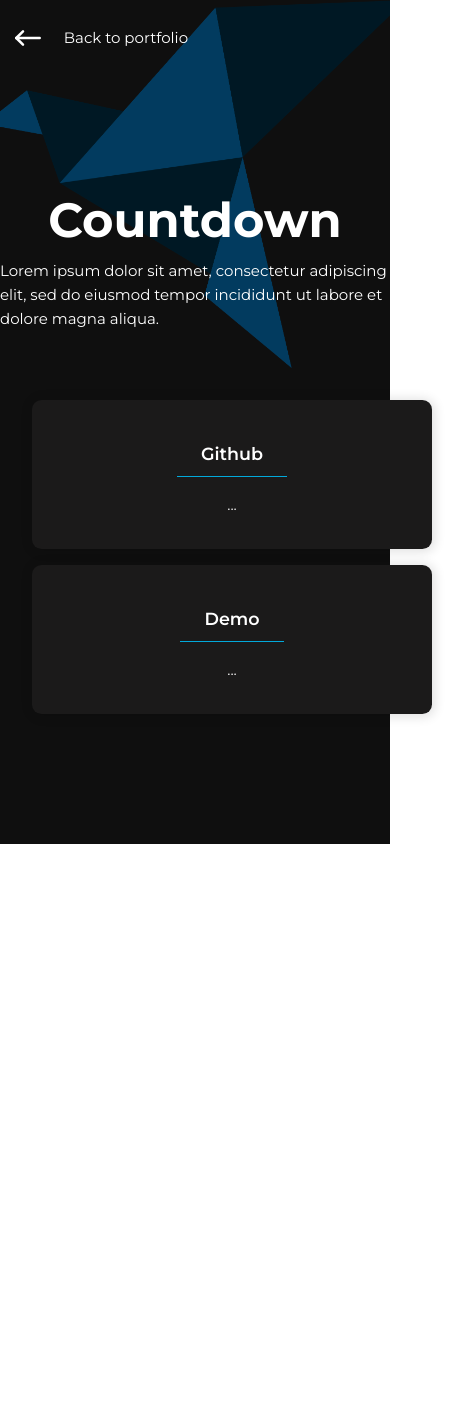
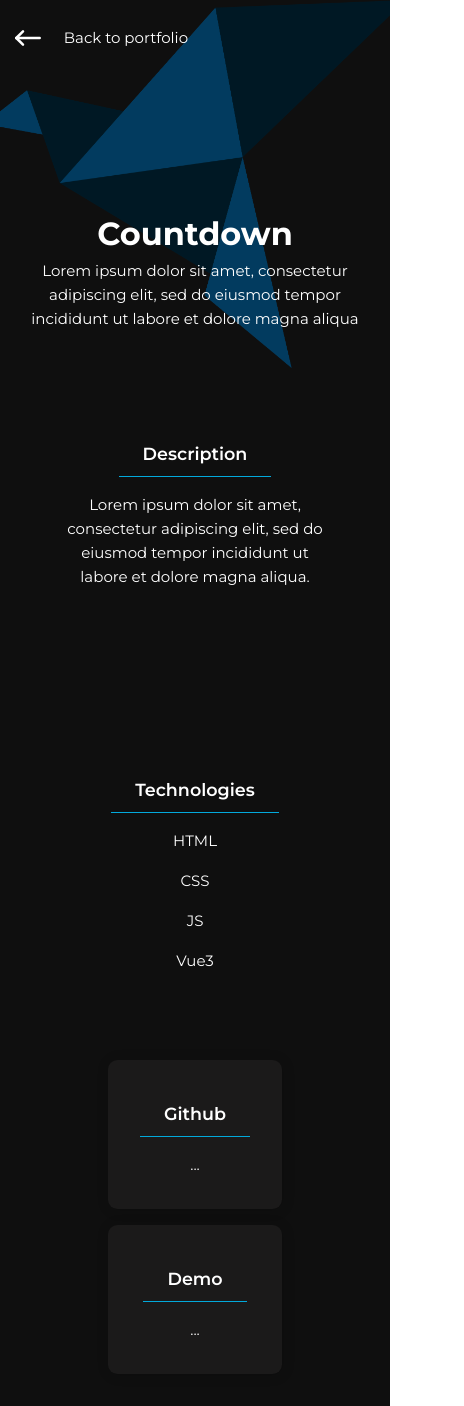
Before and after one commit to zexach/portfolio, a Vue app: page /project/countdown in a window 390 px wide. Shown: the whole page, 464 px wide, since content can reach past the window. Before the commit the page ends 844 px from the top, so only its background shows below. Built offline with nearby package versions, Linux system fonts and the light colour scheme.

Commit message:
Finished project page

```diff
--- a/src/assets/projects/projects.json
+++ b/src/assets/projects/projects.json
@@ -3,7 +3,8 @@
       "id": "restCountries",
       "image": "../src/assets/projects/img/restCountries.png",
       "title": "REST Countries",
-      "desc": "Lorem ipsum dolor sit amet, consectetur adipiscing elit, sed do eiusmod tempor incididunt ut labore et dolore magna aliqua.",
+      "shortDesc": "REST Countries gives you info about countries all around the globe. Explore every continent and meet countries you didn't even know exist",
+      "desc": "Lorem ipsum dolor sit amet, consectetur adipiscing elit, sed do eiusmod tempor incididunt ut labore et dolore magna aliqua. Lorem ipsum dolor sit amet, consectetur adipiscing elit, sed do eiusmod tempor incididunt ut labore et dolore magna aliqua.",
       "technologies": ["HTML", "CSS", "JS", "Vue3"],
       "github": "https://github.com/zexach/rest-countries",
       "demo": "https://learn-countries.netlify.app/"
@@ -12,6 +13,7 @@
       "id": "rockPaperScissors",
       "image": "../src/assets/img/orizuru.png",
       "title": "Rock Paper Scissors",
+      "shortDesc": "Lorem ipsum dolor sit amet, consectetur adipiscing elit, sed do eiusmod tempor incididunt ut labore et dolore magna aliqua",
       "desc": "Lorem ipsum dolor sit amet, consectetur adipiscing elit, sed do eiusmod tempor incididunt ut labore et dolore magna aliqua.",
       "technologies": ["HTML", "CSS", "JS", "Vue3"],
       "github": "...",
@@ -21,6 +23,7 @@
       "id": "countdown",
       "image": "../src/assets/img/orizuru.png",
       "title": "Countdown",
+      "shortDesc": "Lorem ipsum dolor sit amet, consectetur adipiscing elit, sed do eiusmod tempor incididunt ut labore et dolore magna aliqua",
       "desc": "Lorem ipsum dolor sit amet, consectetur adipiscing elit, sed do eiusmod tempor incididunt ut labore et dolore magna aliqua.",
       "technologies": ["HTML", "CSS", "JS", "Vue3"],
       "github": "...",
--- a/src/components/Navbar.vue
+++ b/src/components/Navbar.vue
@@ -60,7 +60,7 @@ const handleClickOutside = () => {
         display: none;
     }
     .title{
-        font-weight: 500;
+        font-weight: 600;
     }
     .pages{
         display: flex;
@@ -71,6 +71,7 @@ const handleClickOutside = () => {
     .page{
         margin: 0 1rem;
         transition: 0.2s;
+        font-weight: 500;
     }
     .page:hover{
         scale: 1.095;
--- a/src/components/ProjectCard.vue
+++ b/src/components/ProjectCard.vue
@@ -8,7 +8,7 @@ defineProps(['project'])
     <div class="project">
         <img :src="project.image" class="project-img">
         <h2 class="project-title">{{project.title}}</h2>
-        <p class="project-description">{{project.desc}}</p>
+        <p class="project-description">{{project.shortDesc}}</p>
         <div class="project-technologies">
             <p v-for="technology in project.technologies" class="project-technology">{{technology}}</p>
         </div>
--- /dev/null
+++ b/src/components/ProjectDescription.vue
@@ -0,0 +1,34 @@
+<script setup>
+    defineProps(['project'])
+</script>
+
+<template>
+    <div class="project-description">
+        <h3 class="section-name">Description</h3>
+        <p class="project-long-description">{{project.desc}}</p>
+    </div>
+</template>
+
+<style scoped>
+    .project-description{
+        height: 19.610rem;
+        padding: 2rem 2rem;
+        display: flex;
+        flex-direction: column;
+        justify-content: flex-start;
+        align-items: center;
+        gap: 1rem;
+        border-radius: 0.6rem;
+        color: #fff;
+    }
+    .section-name{
+        padding: 0.5rem 1.5rem;
+        border-bottom: 0.03rem solid #02a9db;
+        font-weight: 600;
+    }
+    @media screen and (max-width: 1024px) {
+        .project-description{
+            order: 0;
+        }
+    }
+</style>
--- /dev/null
+++ b/src/components/ProjectHeader.vue
@@ -0,0 +1,77 @@
+<script setup>
+    import { useRouter } from 'vue-router';
+
+    const router = useRouter()
+
+    defineProps(['project'])
+
+    const goBack = () => router.back()
+
+</script>
+
+<template>
+    <div class="image-title">
+        <img :src="project.image" class="project-image">
+        <div @click="goBack" class="back-option">
+            <svg width="40" height="40" fill="none" stroke="#ffffff" stroke-linecap="round" stroke-linejoin="round" stroke-width="1.5" viewBox="0 0 24 24" xmlns="http://www.w3.org/2000/svg">
+                <path d="M5 12h14"></path>
+                <path d="m5 12 4 4"></path>
+                <path d="m5 12 4-4"></path>
+            </svg>
+            <p>Back to portfolio</p>
+        </div>
+        <div class="project-name">
+            <h3 class="project-title">{{project.title}}</h3>
+            <p class="project-short-description">{{project.shortDesc}}</p>
+        </div>
+    </div>
+</template>
+
+<style scoped>
+    .image-title{
+        display: flex;
+        justify-content: center;
+        align-items: center;
+        position: relative;
+    }
+    .project-image{
+        width: 100%;
+        height: 23rem;
+        object-fit: cover;
+        filter: brightness(40%);
+    }
+    .back-option{
+        display: flex;
+        flex-direction: row;
+        align-items: center;
+        gap: 1rem;
+        top: 5%;
+        left: 2%;
+        position: absolute;
+        color: white;
+        cursor: pointer;
+    }
+    .project-name{
+        display: flex;
+        flex-direction: column;
+        align-items: center;
+        position: absolute;
+        bottom: 10%;
+        color: white;
+    }
+    .project-title{
+        font-size: 3rem;
+        font-weight: 700;
+    }
+    @media screen and (max-width: 1024px) {
+        .project-name{
+            padding: 0 1.5rem;
+        }
+        .project-title{
+            font-size: 2rem;
+        }
+        .project-short-description{
+            text-align: center;
+        }
+    }
+</style>
--- a/src/components/ProjectInfo.vue
+++ b/src/components/ProjectInfo.vue
@@ -12,7 +12,7 @@
 <style scoped>
     .project-info{
         width: 25rem;
-        padding: 1rem 2rem;
+        padding: 2rem 2rem;
         display: flex;
         flex-direction: column;
         justify-content: space-around;
@@ -30,6 +30,10 @@
     }
     a{
         color: #fff;
-        font-weight: 400;
+    }
+    @media screen and (max-width: 600px) {
+        .project-info{
+            width: 100%;
+        }
     }
 </style>
--- /dev/null
+++ b/src/components/ProjectTechnologies.vue
@@ -0,0 +1,41 @@
+<script setup>
+    defineProps(['project'])
+</script>
+
+<template>
+    <div class="project-technologies">
+        <h3 class="section-name">Technologies</h3>
+        <p v-for="technology in project.technologies" class="project-technology">{{technology}}</p>
+    </div>
+</template>
+
+<style scoped>
+    .project-technologies{
+        width: 17rem;
+        height: 19.610rem;
+        padding: 2rem 2rem;
+        display: flex;
+        flex-direction: column;
+        justify-content: flex-start;
+        align-items: center;
+        gap: 1rem;
+        border-radius: 0.6rem;
+        background-color: #1b1a1a;
+        color: #fff;
+        box-shadow: 1px 1px 11px 2px rgba(0, 0, 0, 0.12);
+    }
+    .section-name{
+        padding: 0.5rem 1.5rem;
+        border-bottom: 0.03rem solid #02a9db;
+        font-weight: 600;
+    }
+    @media screen and (max-width: 1024px) {
+        .project-technologies{
+            margin-bottom: 2rem;
+            justify-content: center;
+            background-color: transparent;
+            box-shadow: none;
+            order: 1;
+        }
+    }
+</style>
--- a/src/views/Project.vue
+++ b/src/views/Project.vue
@@ -1,41 +1,28 @@
 <script setup>
+    import ProjectHeader from '../components/ProjectHeader.vue'
     import ProjectInfo from '../components/ProjectInfo.vue'
-    import { useRoute, useRouter } from 'vue-router';
+    import ProjectDescription from '../components/ProjectDescription.vue';
+    import ProjectTechnologies from '../components/ProjectTechnologies.vue';
+    import { useRoute } from 'vue-router';
     import useProjects from '../assets/projects/projects.json'
 
-    const router = useRouter()
     const route = useRoute()
     const projects = useProjects
 
     const project = projects.find((project) => project.id === route.params.name)
 
-    const goBack = () => router.back()
-
 </script>
 
 <template>
     <div class="project">
-        <div class="image-title">
-            <img :src="project.image" class="project-image">
-            <div @click="goBack" class="back-option">
-                <svg width="40" height="40" fill="none" stroke="#ffffff" stroke-linecap="round" stroke-linejoin="round" stroke-width="1.5" viewBox="0 0 24 24" xmlns="http://www.w3.org/2000/svg">
-                    <path d="M5 12h14"></path>
-                    <path d="m5 12 4 4"></path>
-                    <path d="m5 12 4-4"></path>
-                </svg>
-                <p>Back to portfolio</p>
-            </div>
-            <div class="project-name">
-                <h3 class="project-title">{{project.title}}</h3>
-                <p class="project-description">{{project.desc}}</p>
-            </div>
-        </div>
+        <ProjectHeader :project="project" />
         <div class="project-content">
             <div class="project-info">
                 <ProjectInfo title="Github" :link="project.github" />
                 <ProjectInfo title="Demo" :link="project.demo" />
             </div>
-
+            <ProjectDescription :project="project" />
+            <ProjectTechnologies :project="project" />
         </div>
     </div>
 </template>
@@ -45,49 +32,26 @@
         width: 100%;
         min-height: 100vh;
     }
-    .project-image{
-        width: 100%;
-        height: 23rem;
-        object-fit: cover;
-        filter: brightness(40%);
-    }
-    .image-title{
-        display: flex;
-        justify-content: center;
-        align-items: center;
-        position: relative;
-    }
-    .back-option{
+    .project-content{
+        padding: 2rem;
         display: flex;
         flex-direction: row;
         align-items: center;
-        gap: 1rem;
-        top: 5%;
-        left: 2%;
-        position: absolute;
-        color: white;
-        cursor: pointer;
-    }
-    .project-name{
-        display: flex;
-        flex-direction: column;
-        align-items: center;
-        position: absolute;
-        bottom: 10%;
-        color: white;
-    }
-    .project-title{
-        font-size: 3rem;
-        font-weight: 700;
-    }
-    .project-content{
-        display: flex;
-        flex-direction: row;
+        justify-content: space-around;
     }
     .project-info{
-        padding: 2rem;
         display: flex;
         flex-direction: column;
         gap: 1rem;
     }
+
+    @media screen and (max-width: 1024px) {
+        .project-content{
+            flex-direction: column;
+            text-align:center
+        }
+        .project-info{
+            order: 2;
+        }
+    }
 </style>
```
